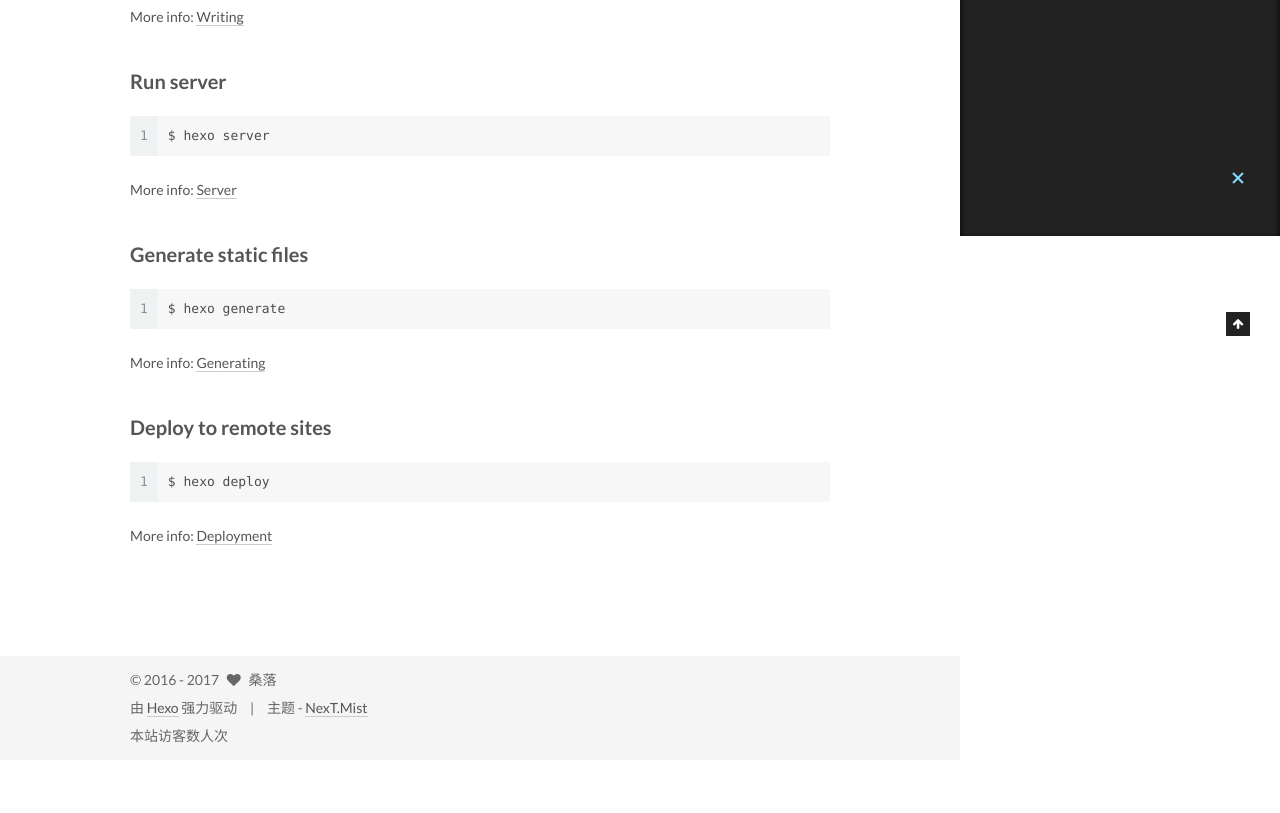
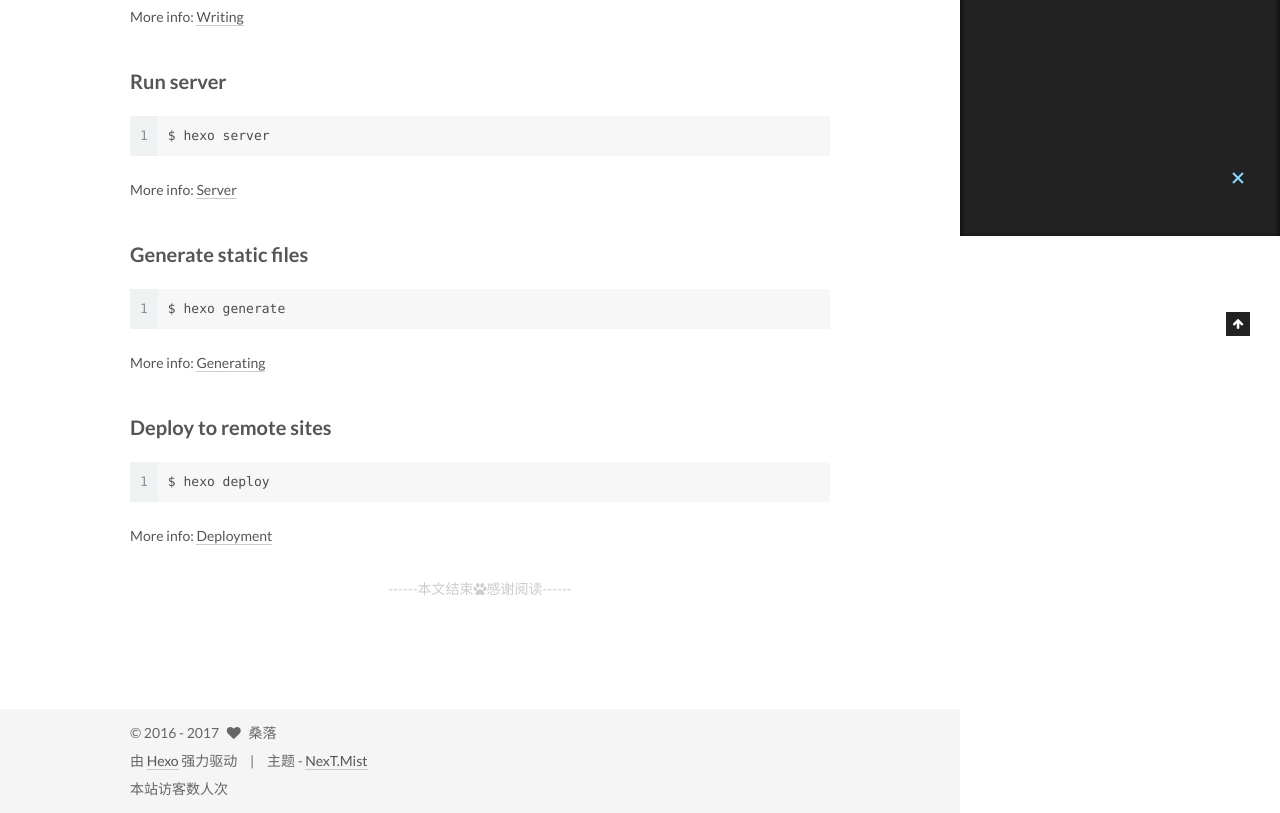
Before and after one commit to sangfall/sangfall.github.io, a plain HTML site: page 2017/03/21/hello-world/index.html in a window 1280 px wide. Shown: the part 564-1377 px from the top of the page. Before the commit the page ends 1324 px from the top, so only its background shows below. Drawn offline with Linux system fonts and the light colour scheme; some packages are replaced by stand-ins of ours; a script that the page names is missing.

Commit message:
Site updated: 2017-03-27 17:20:29

```diff
--- a/2017/03/21/hello-world/index.html
+++ b/2017/03/21/hello-world/index.html
@@ -388,6 +388,16 @@
 
     </div>
 
+    <div>
+
+        <div>
+
+        <div style="text-align:center;color: #ccc;font-size:14px;">------本文结束<i class="fa fa-paw"></i>感谢阅读------</div>
+
+</div>
+
+    </div>
+
     <footer class="post-footer">
 
 
--- a/css/main.css
+++ b/css/main.css
@@ -1684,7 +1684,7 @@ pre .javascript .function {
   width: 4px;
   height: 4px;
   border-radius: 50%;
-  background: #6c8ea4;
+  background: #ffdb5b;
 }
 .links-of-blogroll {
   font-size: 13px;
```
Also changed, not shown: about/index.html (+0 -2 lines), categories/index.html (+2 -0 lines), index.html (+4 -0 lines).
